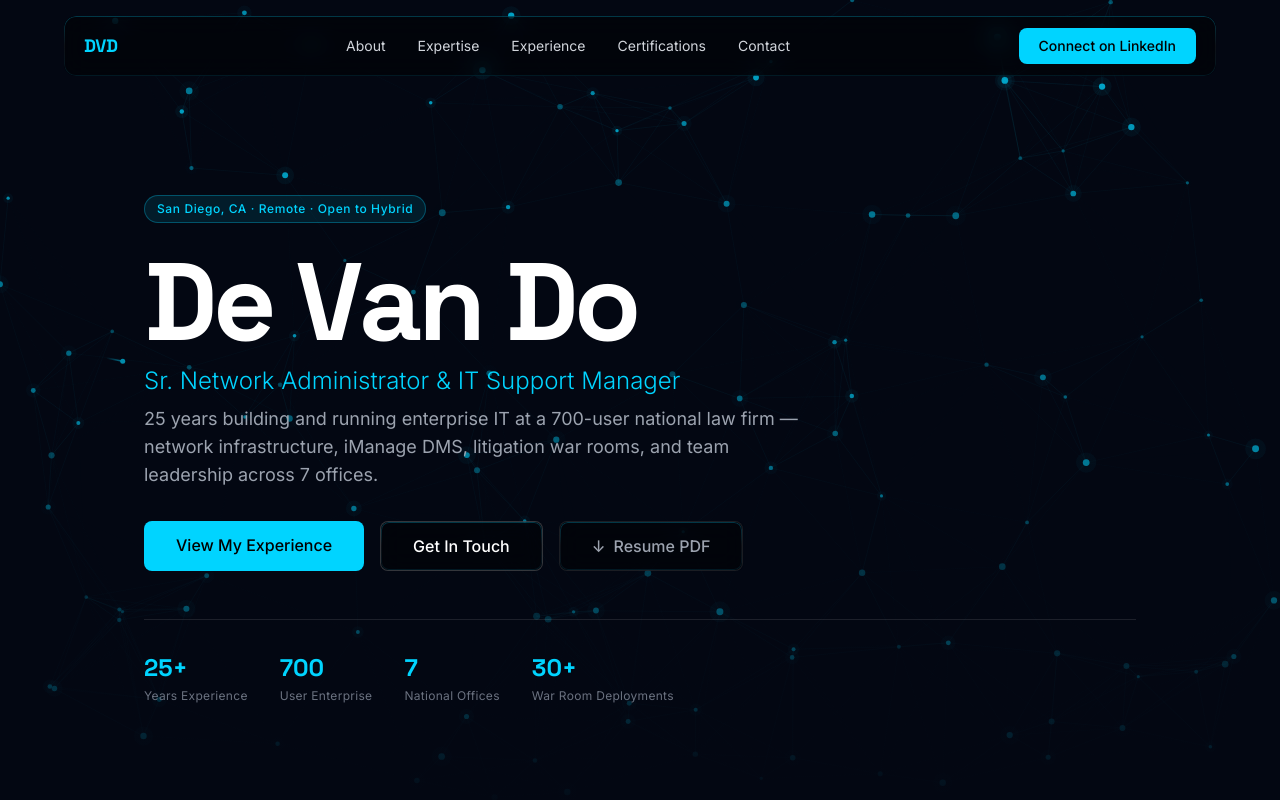
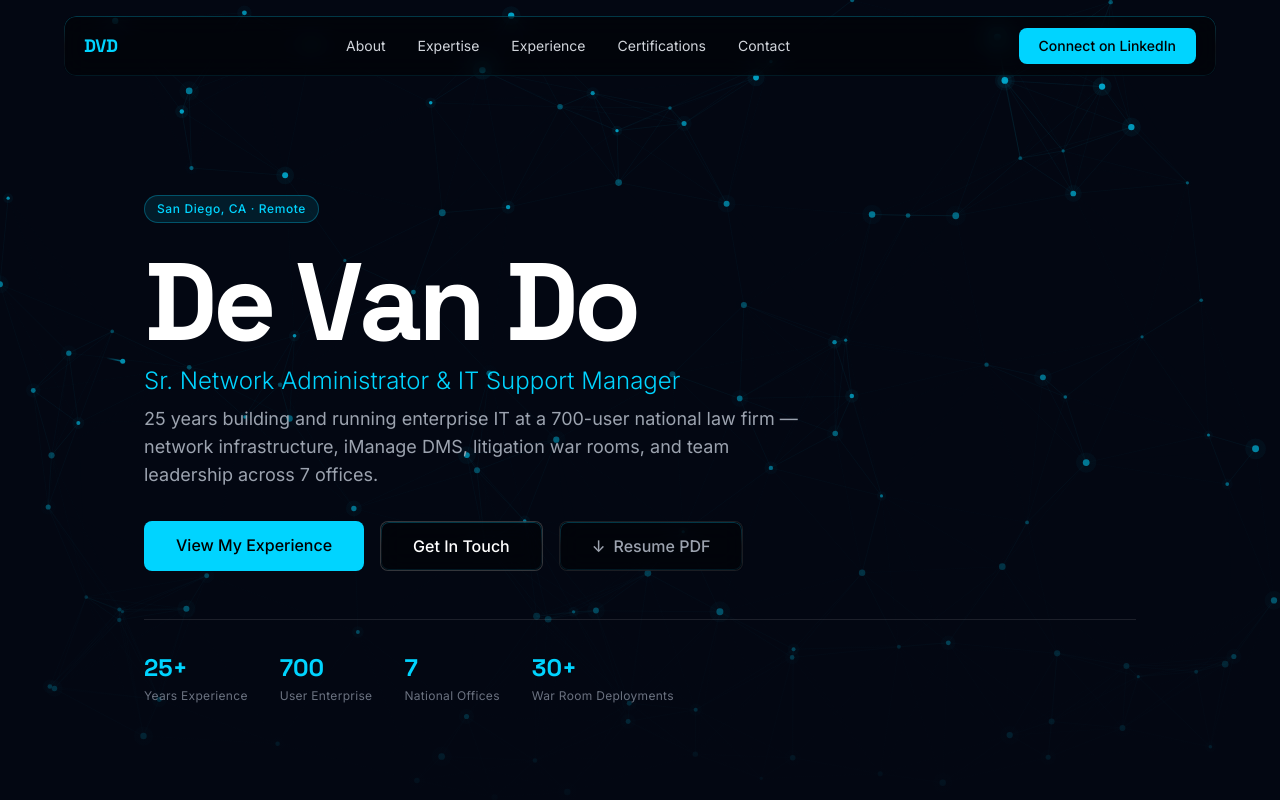
Before and after one commit to MrDVD858/DvD-WebsiteResume, a React (Vite) app: page / in a window 1280 px wide. Shown: the top 800 px of the page. Built offline with nearby package versions, Linux system fonts and the light colour scheme.

Commit message:
update aboutsection and  hero section

```diff
--- a/src/components/AboutSection.tsx
+++ b/src/components/AboutSection.tsx
@@ -49,7 +49,7 @@ export default function AboutSection() {
             { icon: '💼', label: 'Work Type', value: 'Remote · Full-time' },
             { icon: '🎓', label: 'Education', value: 'BS Info Decision Systems', sub: 'SDSU · 2000' },
             { icon: '⚖️', label: 'Industry', value: 'Legal Tech · Law Firm IT' },
-            { icon: '🤝', label: 'Open To', value: 'Remote · Hybrid Roles' },
+            { icon: '💻', label: 'Work Style', value: 'Remote · Hybrid Considered' },
           ].map((item) => (
             <div
               key={item.label}
--- a/src/components/HeroSection.tsx
+++ b/src/components/HeroSection.tsx
@@ -14,7 +14,7 @@ export default function HeroSection() {
 
       <div className="relative z-20 flex-1 flex flex-col justify-end px-6 md:px-12 lg:px-20 pb-16 lg:pb-24 max-w-6xl mx-auto w-full">
         <FadeIn delay={100} duration={800}>
-          <span className="tag mb-6 block w-fit">San Diego, CA · Remote · Open to Hybrid</span>
+          <span className="tag mb-6 block w-fit">San Diego, CA · Remote</span>
         </FadeIn>
 
         <AnimatedHeading
```
